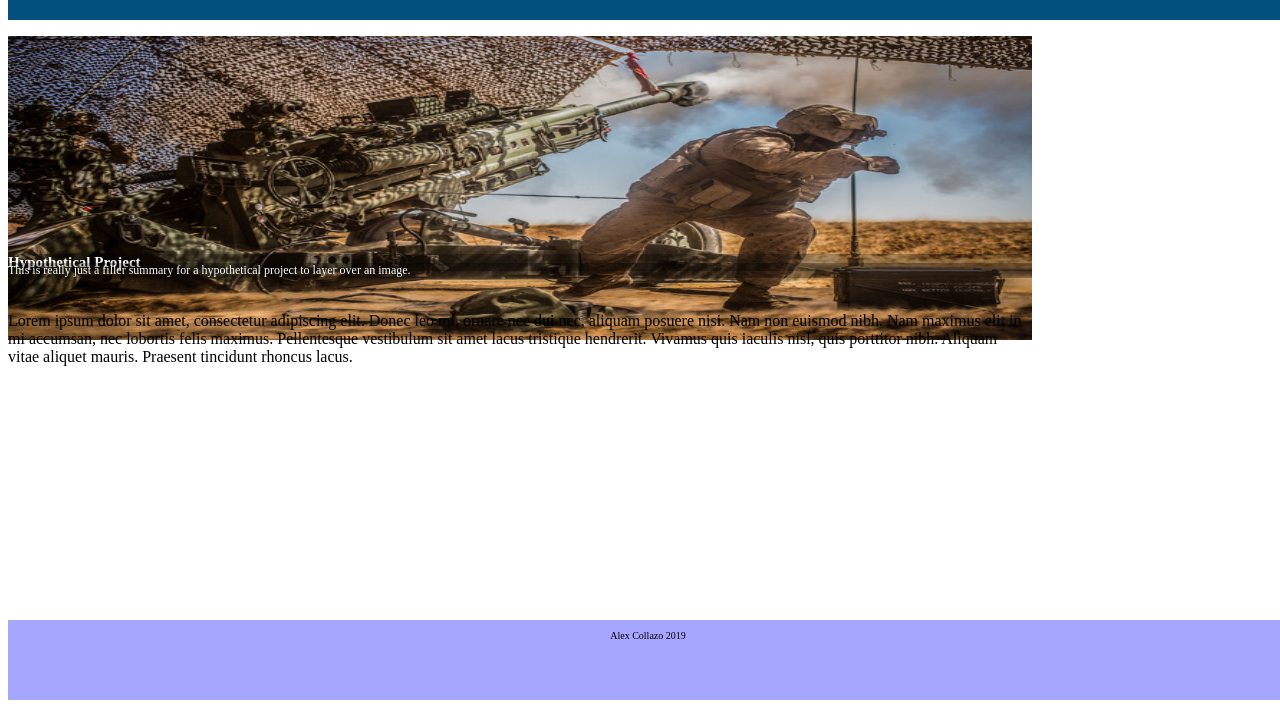
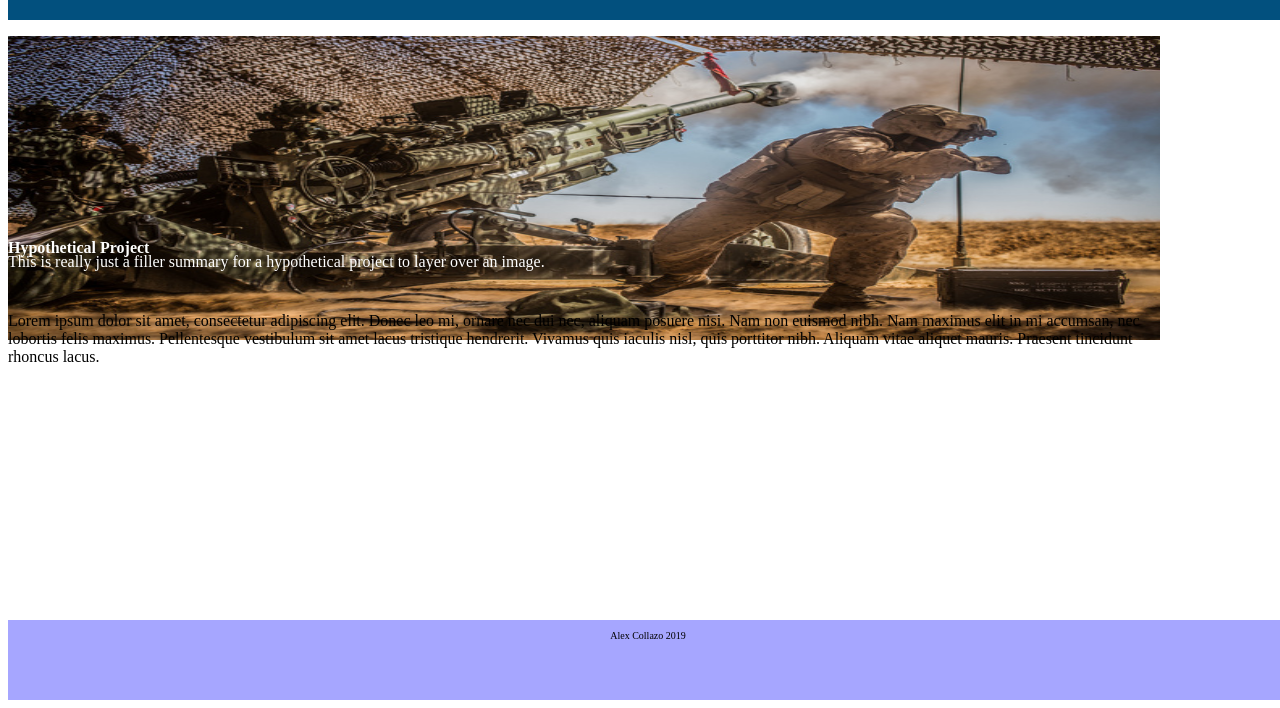
Before and after one commit to piercecollazo/ResumeSiteGridNoMedia, a plain HTML site: page index.html in a window 1280 px wide. Shown: the part 108-816 px from the top of the page. Drawn offline with Linux system fonts and the light colour scheme.

Commit message:
touched up slideshow text and content positioning. Desktop layout is borked.

```diff
--- a/main.css
+++ b/main.css
@@ -52,23 +52,23 @@ button{
 }
 .image{
     height:38vh;;
-    width:80vw;
+    width:90vw;
 }
 .imageTitle{
     color:white;
     position: relative;
-    background-color: rgba(0, 0, 0, 0.274);
-    font-size:15px;
+    /* background-color: rgba(0, 0, 0, 0.274); */
+    font-size:1em;
     /* width:100vw; */
-    bottom:12.5vh;
+    bottom:14.5vh;
 }
 
 .summary{
     color: white;
-    background-color:rgba(0, 0, 0, 0.274);
-    font-size: 12px;
+    /* background-color:rgba(0, 0, 0, 0.274); */
+    font-size: 1em;
     position: relative;
-    bottom: 15vh;
+    bottom: 17vh;
     text-align: start;
     /* width:80vw; */
 }
@@ -76,7 +76,7 @@ button{
 #homeText{
     grid-area:3/1/3/3;
     font-size: 1em;
-    width:80vw;
+    width:90vw;
     position: relative;
     top:17vh;
 
```
